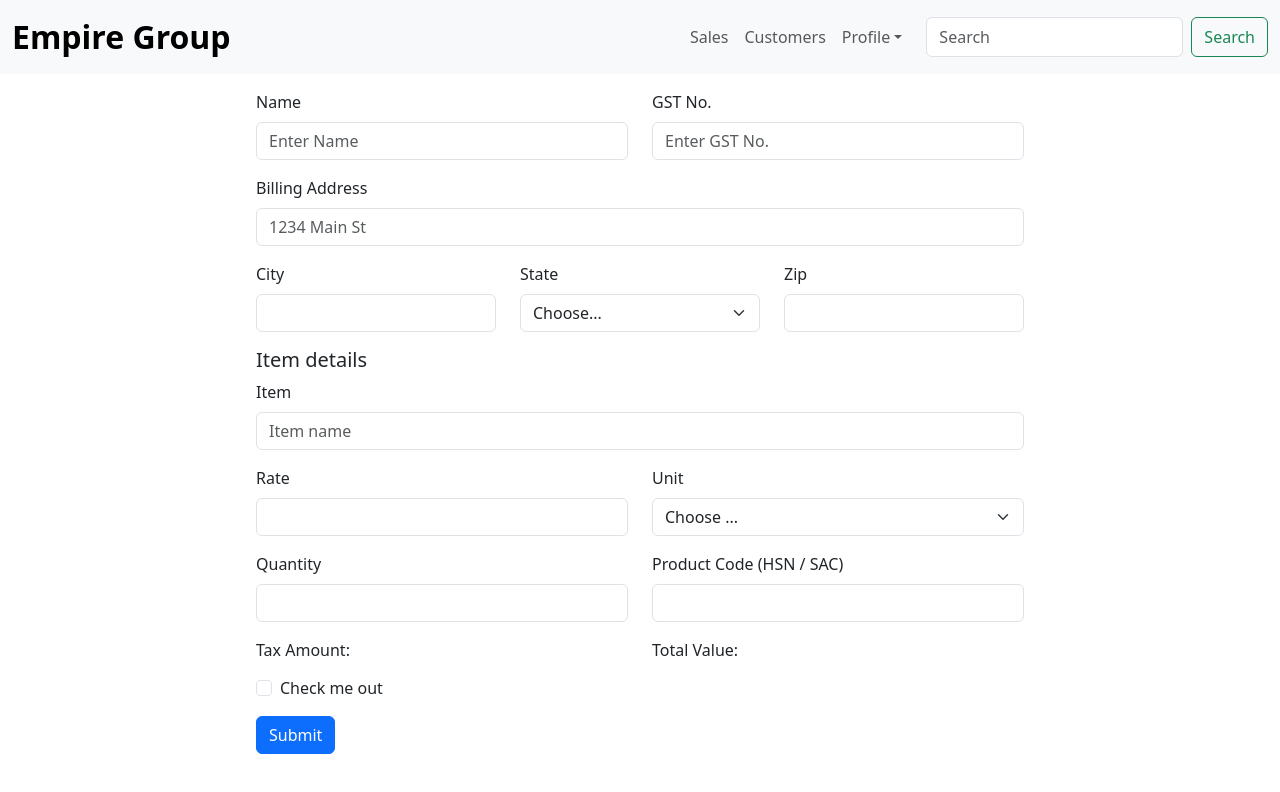
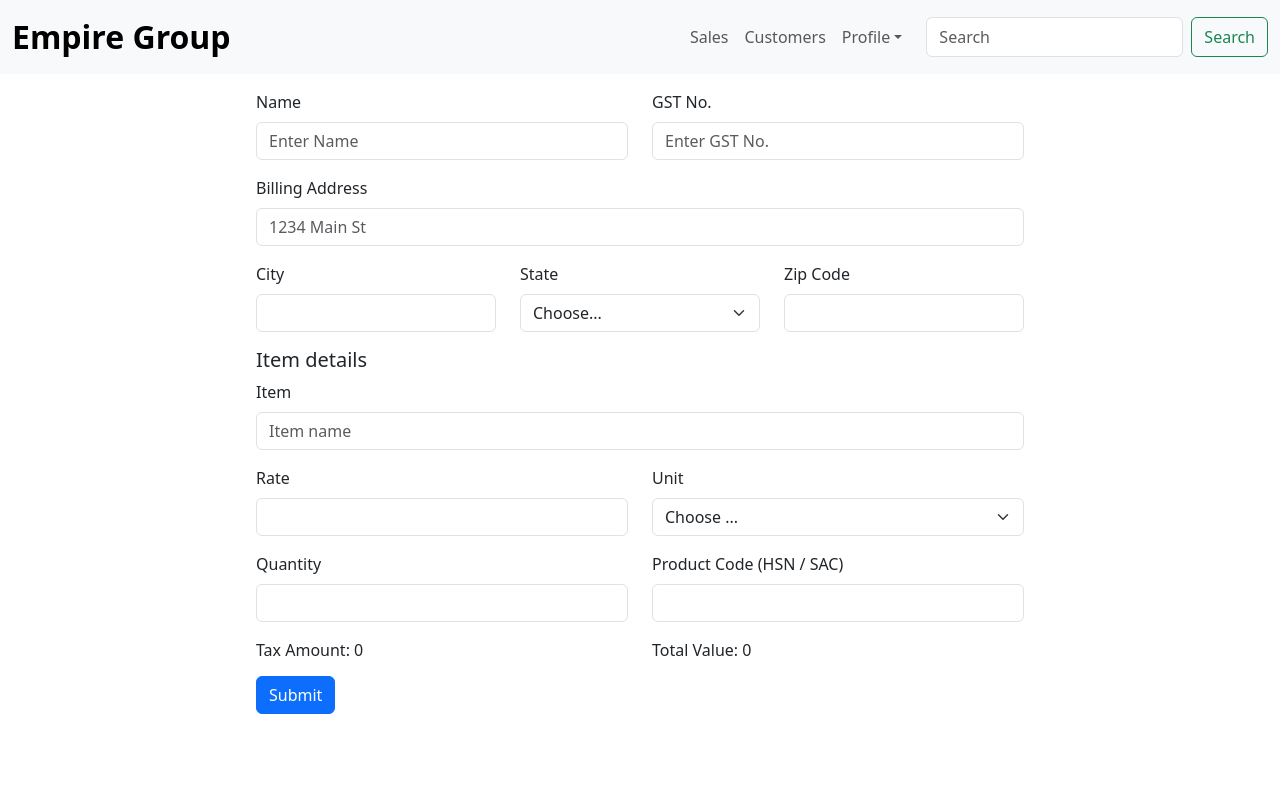
Before and after one commit to sachiningale1998/billingapp, a React (Create React App) app: page /createInvoice in a window 1280 px wide. Shown: the top 792 px of the page. Built offline with nearby package versions, Linux system fonts and the light colour scheme.

Commit message:
invoice pdf generator created

```diff
--- a/package.json
+++ b/package.json
@@ -7,10 +7,12 @@
     "@testing-library/react": "^13.4.0",
     "@testing-library/user-event": "^13.5.0",
     "bootstrap": "^5.3.3",
+    "html2canvas": "^1.4.1",
+    "jspdf": "^2.5.1",
     "react": "^18.3.1",
     "react-bootstrap": "^2.10.4",
     "react-dom": "^18.3.1",
-    "react-router-dom": "^6.3.",
+    "react-router-dom": "^6.3.0",
     "react-scripts": "5.0.1",
     "web-vitals": "^2.1.4"
   },
--- a/src/components/CreateInvoice/NewInvoiceForm.js
+++ b/src/components/CreateInvoice/NewInvoiceForm.js
@@ -1,48 +1,112 @@
-import React from 'react';
+import React, { useState } from 'react';
 import Button from 'react-bootstrap/Button';
 import Col from 'react-bootstrap/Col';
 import Form from 'react-bootstrap/Form';
 import Row from 'react-bootstrap/Row';
-import "../../styles/newInvoiceForm.css"
+import { jsPDF } from 'jspdf';
+import html2canvas from 'html2canvas';
+import "../../styles/newInvoiceForm.css";
 
 const NewInvoiceForm = () => {
+  const [formValues, setFormValues] = useState({
+    customerName: "",
+    customerGstNo: "",
+    customerBillingAddress: "",
+    customerCity: "",
+    customerZipCode: "",
+    itemName: "",
+    itemRate: "",
+    itemQuantity: "",
+    itemCode: "",
+  });
+
+  const [taxAmount, setTaxAmount] = useState(0);
+  const [totalValue, setTotalValue] = useState(0);
+  const [pdfUrl, setPdfUrl] = useState(null);
+
+  const handleInputChange = (e) => {
+    const { name, value } = e.target;
+    setFormValues({
+      ...formValues,
+      [name]: value,
+    });
+
+    // Calculate tax and total value whenever quantity or rate changes
+    if (name === "itemRate" || name === "itemQuantity") {
+      const quantity = parseFloat(name === "itemQuantity" ? value : formValues.itemQuantity) || 0;
+      const rate = parseFloat(name === "itemRate" ? value : formValues.itemRate) || 0;
+
+      const taxableValue = quantity * rate;
+      const tax = taxableValue * 0.1; // 10% tax
+      const total = taxableValue + tax;
+
+      setTaxAmount(tax.toFixed(2));
+      setTotalValue(total.toFixed(2));
+    }
+  };
+
+  const handleSubmit = (e) => {
+    e.preventDefault();
+
+    // Make the hidden div visible
+    const input = document.getElementById('invoicePreview');
+    input.style.display = 'block';
+
+    html2canvas(input, { scale: 2 }).then((canvas) => {
+      input.style.display = 'none';  // Hide it again after capturing
+      const imgData = canvas.toDataURL('image/png');
+
+      const pdf = new jsPDF('p', 'mm', 'a4');
+      const pdfWidth = pdf.internal.pageSize.getWidth();
+      const pdfHeight = (canvas.height * pdfWidth) / canvas.width;
+
+      pdf.addImage(imgData, 'PNG', 0, 0, pdfWidth, pdfHeight);
+      const pdfBlob = pdf.output('blob');
+
+      const pdfUrl = URL.createObjectURL(pdfBlob);
+      setPdfUrl(pdfUrl);
+    }).catch((error) => {
+      console.error("Error generating PDF", error);
+    });
+  };
+
   return (
-    <div className="newInvoiceForm_Parent" >
-    <Form>
+    <div className="newInvoiceForm_Parent">
+      <Form onSubmit={handleSubmit}>
         <Row className="mb-3">
           <Form.Group as={Col} controlId="formGridEmail">
             <Form.Label>Name</Form.Label>
-          <Form.Control type="text" placeholder="Enter Name" />
+            <Form.Control type="text" placeholder="Enter Name" name="customerName" value={formValues.customerName} onChange={handleInputChange} />
           </Form.Group>
 
           <Form.Group as={Col} controlId="formGridPassword">
             <Form.Label>GST No.</Form.Label>
-          <Form.Control type="text" placeholder="Enter GST No." />
+            <Form.Control type="text" placeholder="Enter GST No." name="customerGstNo" value={formValues.customerGstNo} onChange={handleInputChange} />
           </Form.Group>
         </Row>
 
         <Form.Group className="mb-3" controlId="formGridAddress1">
           <Form.Label>Billing Address</Form.Label>
-        <Form.Control placeholder="1234 Main St" />
+          <Form.Control placeholder="1234 Main St" name="customerBillingAddress" value={formValues.customerBillingAddress} onChange={handleInputChange} />
         </Form.Group>
 
         <Row className="mb-3">
           <Form.Group as={Col} controlId="formGridCity">
             <Form.Label>City</Form.Label>
-          <Form.Control />
+            <Form.Control name="customerCity" value={formValues.customerCity} onChange={handleInputChange} />
           </Form.Group>
 
           <Form.Group as={Col} controlId="formGridState">
             <Form.Label>State</Form.Label>
-          <Form.Select defaultValue="Choose...">
+            <Form.Select defaultValue="Choose..." name="customerState" onChange={handleInputChange}>
               <option>Choose...</option>
               <option>...</option>
             </Form.Select>
           </Form.Group>
 
           <Form.Group as={Col} controlId="formGridZip">
-          <Form.Label>Zip</Form.Label>
-          <Form.Control />
+            <Form.Label>Zip Code</Form.Label>
+            <Form.Control name="customerZipCode" value={formValues.customerZipCode} onChange={handleInputChange} />
           </Form.Group>
         </Row>
 
@@ -52,18 +116,18 @@
 
         <Form.Group className="mb-3" controlId="formGridAddress1">
           <Form.Label>Item</Form.Label>
-        <Form.Control placeholder="Item name" />
+          <Form.Control placeholder="Item name" name="itemName" value={formValues.itemName} onChange={handleInputChange} />
         </Form.Group>
 
         <Row className="mb-3">
           <Form.Group as={Col} controlId="formGridCity">
             <Form.Label>Rate</Form.Label>
-          <Form.Control />
+            <Form.Control name="itemRate" value={formValues.itemRate} onChange={handleInputChange} />
           </Form.Group>
 
           <Form.Group as={Col} controlId="formGridState">
             <Form.Label>Unit</Form.Label>
-          <Form.Select defaultValue="Choose unit...">
+            <Form.Select defaultValue="Choose unit..." name="itemUnit" onChange={handleInputChange}>
               <option>Choose ...</option>
               <option>Brass</option>
               <option>Number</option>
@@ -82,34 +146,52 @@
         <Row className="mb-3">
           <Form.Group as={Col} controlId="formGridCity">
             <Form.Label>Quantity</Form.Label>
-          <Form.Control />
+            <Form.Control name="itemQuantity" value={formValues.itemQuantity} onChange={handleInputChange} />
           </Form.Group>
 
           <Form.Group as={Col} controlId="formGridZip">
             <Form.Label>{"Product Code (HSN / SAC)"}</Form.Label>
-          <Form.Control />
+            <Form.Control name="itemCode" value={formValues.itemCode} onChange={handleInputChange} />
           </Form.Group>
         </Row>
 
         <Row>
-      <Form.Group as={Col} controlId="formGridCity">
-          <Form.Label><h6>Tax Amount: {}</h6></Form.Label>
+          <Form.Group as={Col}>
+            <Form.Label><h6>Tax Amount: {taxAmount}</h6></Form.Label>
           </Form.Group>
-      <Form.Group as={Col} controlId="formGridCity">
-          <Form.Label><h6>Total Value: {}</h6></Form.Label>
+          <Form.Group as={Col}>
+            <Form.Label><h6>Total Value: {totalValue}</h6></Form.Label>
           </Form.Group>
         </Row>
-
-      <Form.Group className="mb-3" id="formGridCheckbox">
-        <Form.Check type="checkbox" label="Check me out" />
-      </Form.Group>
 
         <Button variant="primary" type="submit">
           Submit
         </Button>
       </Form>
+
+      {/* Container to capture as PDF */}
+      <div id="invoicePreview" style={{ display: 'none' }}>
+        {/* This div should contain all the information you want to include in the PDF */}
+        <h2>Invoice</h2>
+        <p>Name: {formValues.customerName}</p>
+        <p>GST No: {formValues.customerGstNo}</p>
+        <p>Billing Address: {formValues.customerBillingAddress}</p>
+        <p>City: {formValues.customerCity}</p>
+        <p>Zip Code: {formValues.customerZipCode}</p>
+        <p>Item Name: {formValues.itemName}</p>
+        <p>Rate: {formValues.itemRate}</p>
+        <p>Quantity: {formValues.itemQuantity}</p>
+        <p>Tax Amount: {taxAmount}</p>
+        <p>Total Value: {totalValue}</p>
       </div>
-  )
+
+      {pdfUrl && (
+        <a href={pdfUrl} download={`${formValues.customerName}-Invoice.pdf`}>
+          <Button variant="success">Download PDF</Button>
+        </a>
+      )}
+    </div>
+  );
 }
 
-export default NewInvoiceForm
+export default NewInvoiceForm;
```
Also changed, not shown: 1 other file (tests, documents, lock files or other folders). Lines whose indentation alone changed are shown as unchanged.
